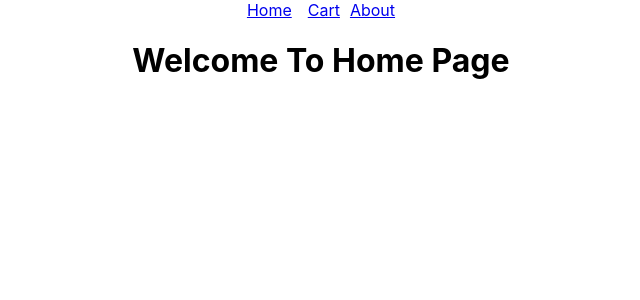
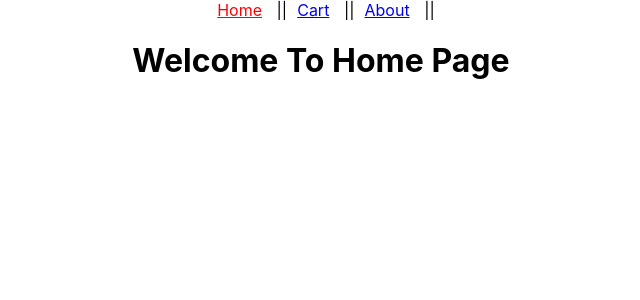
Before and after one commit to urvashitech/react-learning, a React (Create React App) app in the folder testapp/: page / in a window 1280 px wide. Shown: the top 300 px of the page, without its empty margins (319-959 px from the left). Built offline with nearby package versions, Linux system fonts and the light colour scheme.

Commit message:
Learning about NavLink

```diff
--- a/testapp/src/App.js
+++ b/testapp/src/App.js
@@ -1,6 +1,6 @@
 import logo from './logo.svg';
 import './App.css';
-import {Link , Route, Routes} from 'react-router-dom'
+import { Route, Routes , NavLink} from 'react-router-dom'
 import Home from './pages/Home/Home'
 import Cart from './pages/Cart/Cart';
 import About from './pages/About/About';
@@ -25,6 +25,12 @@ function App() {
     console.log(e.target.value)
   }
   const name = "Urvashi"
+  const getStyle = ({ isActive }) => {
+  return {
+    color: isActive ? "red" : "",
+    margin: "10px"
+  };
+};
   return (
     <div className='App'>
       {/*
@@ -33,9 +39,9 @@ function App() {
       <button onClick={handleClickIncrement} style={{background : "blue" , color: "white" , borderRadius : "20px"}}> Increment+</button>
       <input style={{background : "black" , color: "white" , marginLeft: "10px", marginTop: "10px", borderRadius : "15px"}} onChange={handleTextChange} placeholder='Type anything to print in the console '/>
       */}
-      <Link to='/' style ={{marginRight : "6px" }}>Home</Link>
-      <Link to='/cart' style ={{marginLeft : "10px"}}>Cart</Link>
-      <Link to='/about' style ={{marginLeft : "10px"}}>About</Link>
+      <NavLink to='/' style ={ getStyle}>Home</NavLink> ||
+      <NavLink to='/cart' style ={ getStyle}>Cart</NavLink> ||
+      <NavLink to='/about' style ={ getStyle}>About</NavLink> ||
       <Routes>
         <Route path='/' element={<Home/>}/>
         <Route path='/cart' element={<Cart/>}/>
```
